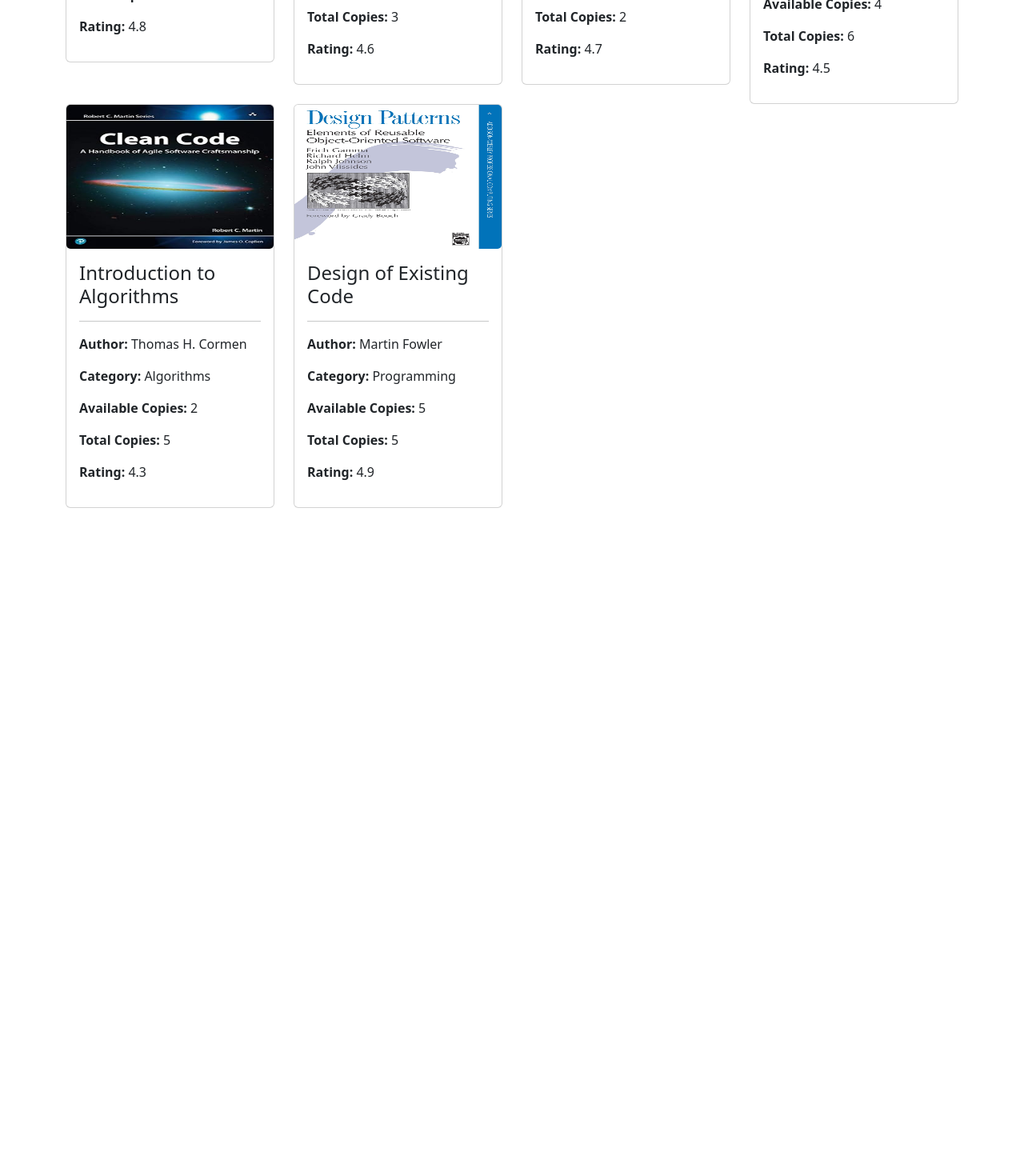
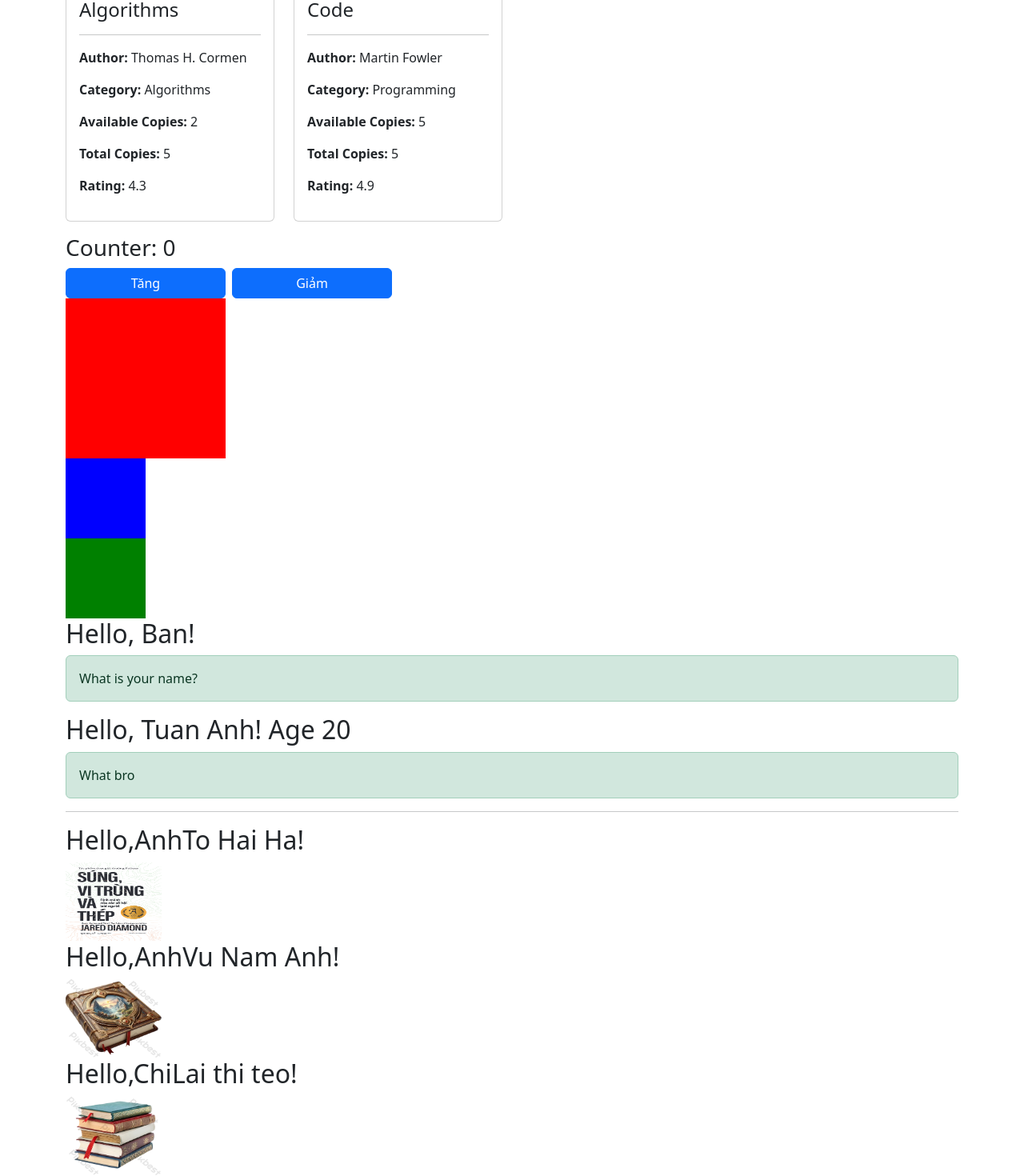
Before and after one commit to minhtrannguyendevs/app-vh18, a React (Create React App) app: page / in a window 1280 px wide. Shown: the part 904-2374 px from the top of the page at 80% size. Before the commit the page ends 1539 px from the top, so only its background shows below. Built offline with nearby package versions, Linux system fonts and the light colour scheme.

Commit message:
cai wtf thu 3

```diff
--- a/src/App.js
+++ b/src/App.js
@@ -61,9 +61,13 @@
 // import Gallery from './components/Gallery';
 // import Header from './components/Header';
 import { Container } from 'react-bootstrap';
-import Movie from './components/Movie';
+import  Hello  from './components/Hello';
+import Counter from './components/Counter';
+import Box from './components/Box';
+import Avatar from './components/Avatar';
+import { items } from './components/Data';
+// import Movie from './components/Movie';
 import Book from './components/Book';
-
 // import VD1 from "./components/VD1";
 // import VD2 from "./VD2";
 
@@ -71,19 +75,36 @@ function App() {
   return (
     <>
       <Container>
-        {/* <Header/>
-      <Bai2/>
-      <Gallery/> */}
-        <Movie />
-        <Book />
+        <Book/>
+        <Counter />
+        <Box mau="red" rong="200px" cao="200px" />
+        <Box/>
+        <Box mau="green"  />
+        <Hello question="What is your name?" />
+        <Hello who='Tuan Anh' age='20' question ="What bro"  />
+        <hr/>
+        {
+          items.map((a,key) => (
+            <Avatar key={key}
+            name={a.name}
+            gender={a.gender}
+            image={a.image}
+            />
+          ))
+
+        }
       </Container>
+    </>
+    /* <Gallery/>
+    <Profile2/>
+    {/* <VD1/>
+    <hr/>   <Header/>
+    <Bai2/>
+    <Gallery/>
+      <Movie />
+    / <Book />
+    <VD2/>/*/
 
-      {/* <Gallery/>
-      <Profile2/>
-      {/* <VD1/>
-      <hr/>
-      <VD2/> */}
-    </>
   );
 }
 export default App;
--- /dev/null
+++ b/src/components/Avatar.jsx
@@ -0,0 +1,13 @@
+
+function Avatar(props) {
+    const {name,gender,image} = props;
+    return (
+      <>
+        <h2>Hello,{gender?'Anh':'Chi'}{name}!</h2>
+        <img src={image} width={120} height={100} alt={name} />
+      </>
+
+    );
+}
+
+export default Avatar;
--- a/src/components/Book.jsx
+++ b/src/components/Book.jsx
@@ -1,8 +1,26 @@
 import { books } from './Data';
 import { Card, Col, Row, Button, Form } from 'react-bootstrap';
+import { useState } from 'react';
 function Book() {
+    const [selectedCategory, setSelectedCategory] = useState("All Categories");
+    const [selectedAuthor, setSelectedAuthor] = useState("All Authors");
+    const [search, setSearch] = useState("");
+
     const categories = ["All Categories", ...new Set(books.map((b) => b.category))];
     const authors = ["All Authors", ...new Set(books.map((b) => b.author))];
+
+    const handleCategoryChange = (e) => {
+        setSelectedCategory(e.target.value);
+    };
+
+    const handleAuthorChange = (e) => {
+        setSelectedAuthor(e.target.value);
+    };
+
+    const handleSearchChange = (e) => {
+        setSearch(e.target.value);
+    };
+
 
     return (
         <>
@@ -11,17 +29,18 @@ function Book() {
             </Row>
             <Row >
                 <Col md={3}>
-                    <Form.Select>
+                    <Form.Select
+                    value={selectedCategory} onChange={handleCategoryChange}>
                         {categories?.map((c) => (
-                            <option> {c}</option>
+                            <option key={c}> {c}</option>
                         ))}
                     </Form.Select>
                 </Col>
                 <Col md={3}>
-                    <Form.Select>
+                    <Form.Select value={selectedAuthor} onChange={handleAuthorChange}>
                         {
                             authors?.map((author) => (
-                                <option> {author}</option>
+                                <option key={author}> {author}</option>
                             ))
 
                         }
@@ -31,6 +50,8 @@ function Book() {
                     <Form.Control
                         type='search'
                         name='search'
+                        value={search}
+                        onChange={handleSearchChange}
                         placeholder='enter title to search' />
                 </Col>
 
--- /dev/null
+++ b/src/components/Box.jsx
@@ -0,0 +1,14 @@
+function Box (props) {
+    const {mau='blue',rong='100px',cao='100px'} = props;
+    return (
+        <div classname='mt-3' style={{
+            backgroundColor: mau,
+            width: rong,
+            height: cao
+            }}>
+
+        </div>
+    );
+}
+
+export default Box;
--- /dev/null
+++ b/src/components/Counter.jsx
@@ -0,0 +1,24 @@
+
+import { Button } from 'react-bootstrap';
+import { useState } from 'react';
+
+function Counter() {
+    const [dem, setdem] = useState(0);
+    const handleTang = () => {
+        setdem(dem + 1);
+    }
+    function handleGiam() {
+        if (dem > 0) {
+            setdem(dem - 1);
+        }
+    }
+    return (
+        <>
+            <h3 className='mt-3'>Counter: {dem}</h3>
+            <Button onClick={handleTang} style={{ width: '200px' }} classname='mt-3' variant='primary'>Tăng</Button>
+            <Button onClick={handleGiam} style={{ width: '200px' }} className='ms-2' variant='primary'>Giảm</Button>
+        </>
+    );
+}
+
+export default Counter;
--- a/src/components/Data.jsx
+++ b/src/components/Data.jsx
@@ -121,3 +121,36 @@ export const books = [
   }
 
 ]
+export const items = [
+
+    {
+
+        name: 'To Hai Ha',
+
+        gender: true,
+
+        image: 'image/book1.png'
+
+    },
+
+    {
+
+        name: 'Vu Nam Anh',
+
+        gender: true,
+
+        image: 'image/book2.png'
+
+    },
+
+    {
+
+        name: 'Lai thi teo',
+
+        gender: false,
+
+        image: 'image/book3.png'
+
+    }
+
+];
--- /dev/null
+++ b/src/components/Hello.jsx
@@ -0,0 +1,13 @@
+import { Alert } from "react-bootstrap";
+
+function Hello (props) {
+    const {who,age,question}= props;
+    return (
+        <>
+        <h2>Hello, {who?`${who}`:`Ban`}! {age? `Age ${age}`: ''}</h2>
+        <Alert variant='success'>{question}</Alert>
+        </>
+    );
+    }
+
+export default Hello;
```
